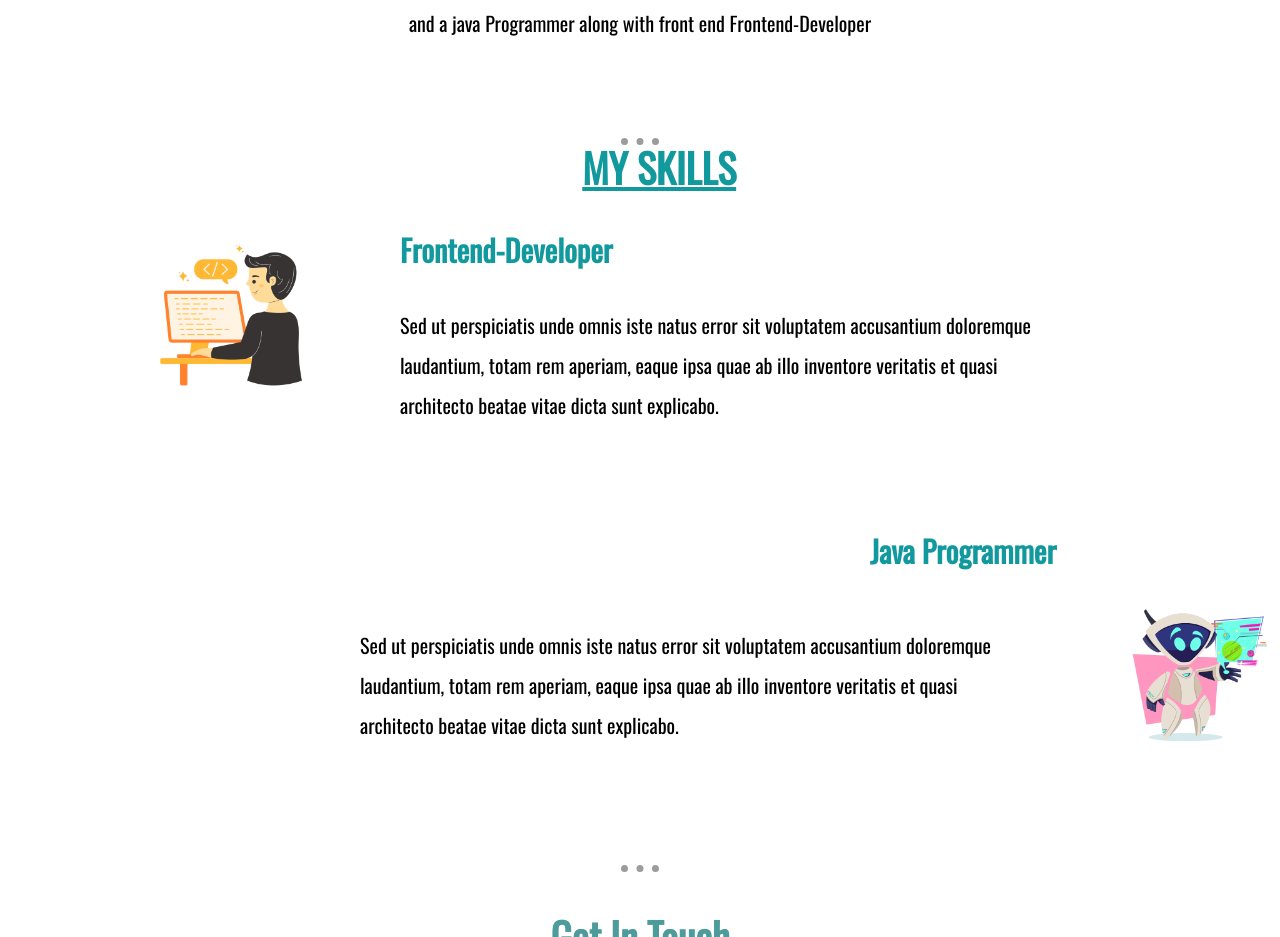
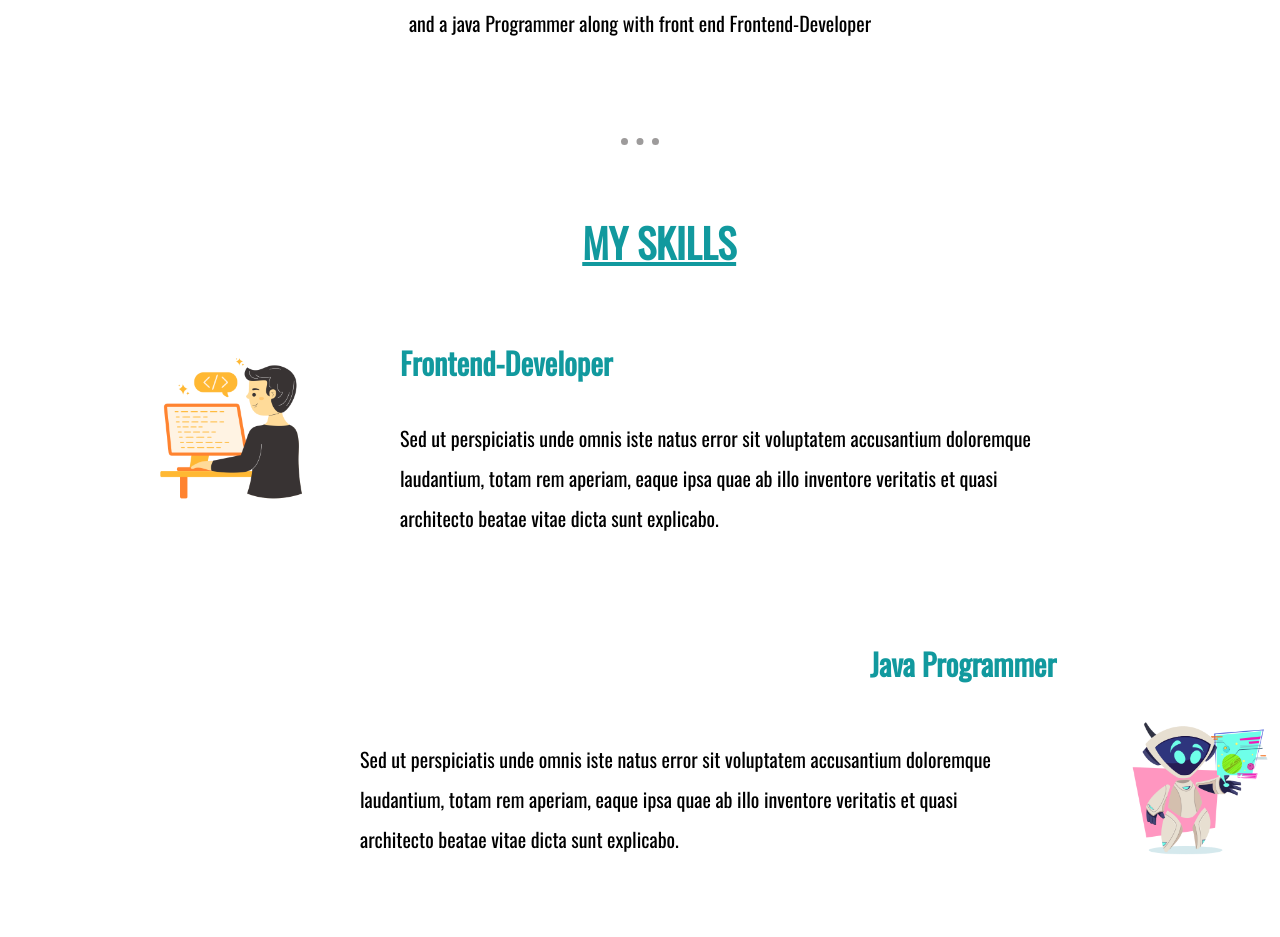
Before and after one commit to Pranit223/Resume_CSS, a plain HTML site: page index.html in a window 1280 px wide. Shown: the part 1140-2077 px from the top of the page. Drawn offline with nearby package versions, Linux system fonts and the light colour scheme.

Commit message:
Update style.css
4th

```diff
--- a/css/style.css
+++ b/css/style.css
@@ -121,13 +121,8 @@ height: 170px;
 }
 .head{
     width: 23%;
-    height: 10%;
     margin-left:40%;
     margin-right: 40%;
-    padding-bottom: 20%;
-
-    position: absolute;
-    top: 1250px;
     color: #11999E;
     text-decoration: underline;
 }
```
